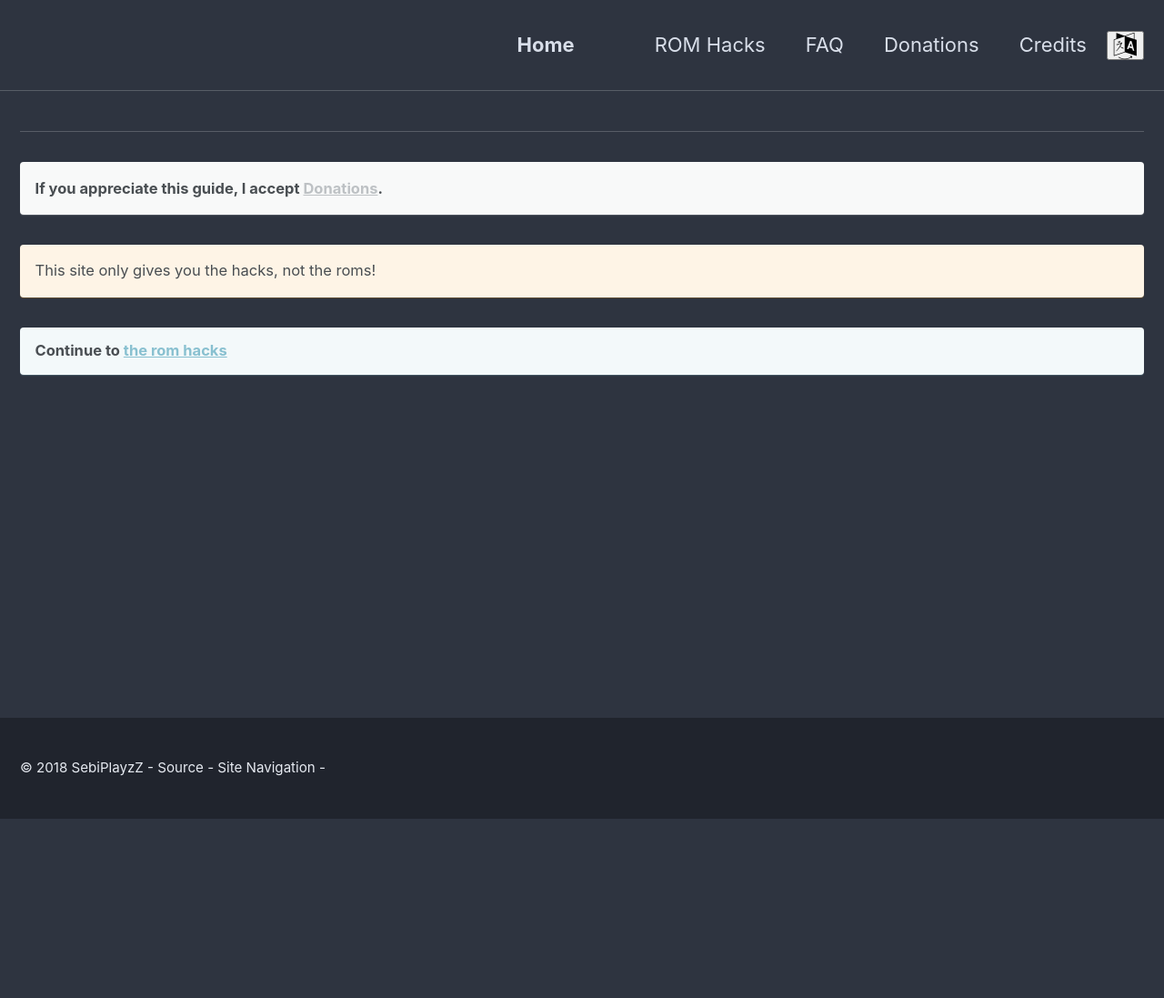
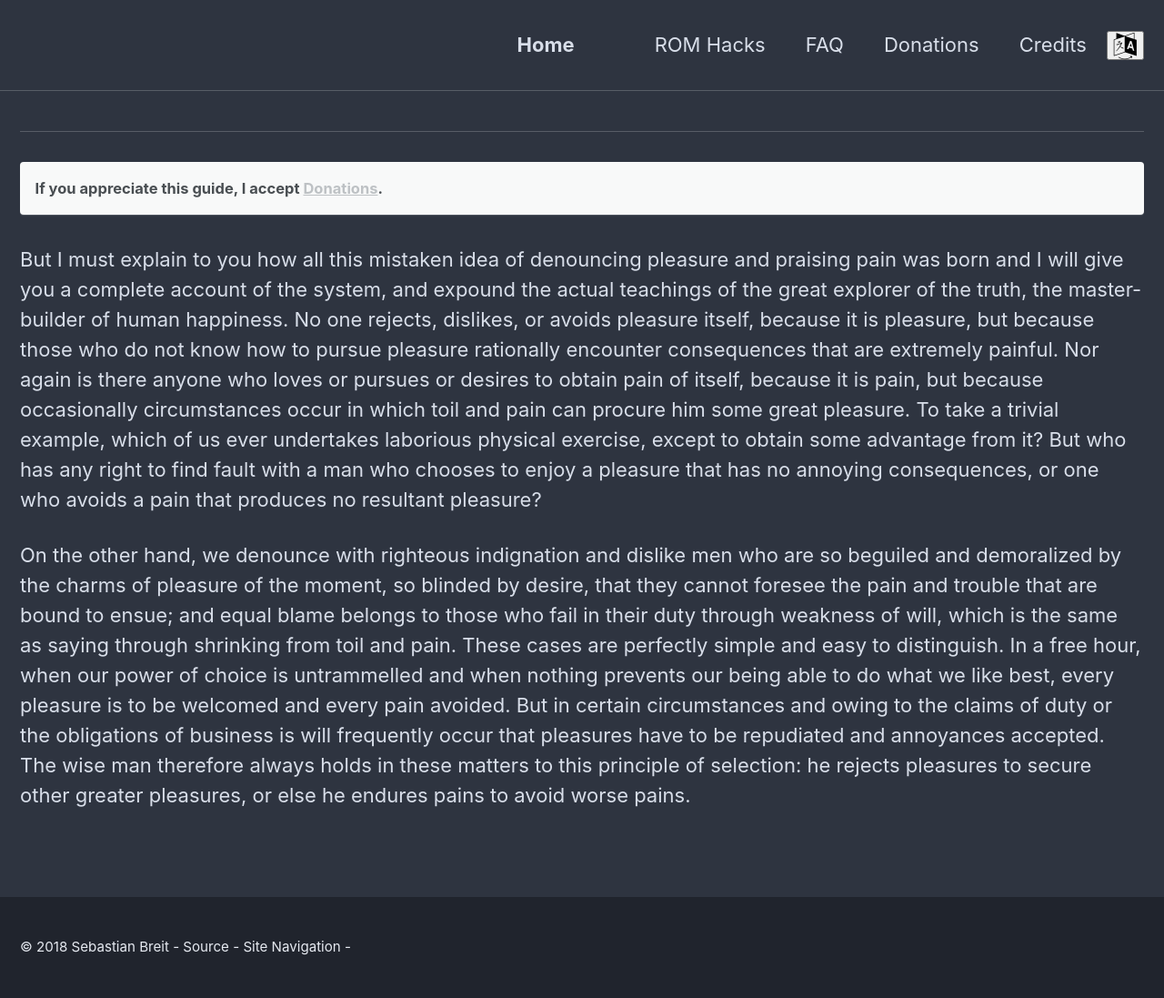
Before and after one commit to SebiPlayzZ/myblog, a Jekyll site: the page built from _pages/en_US/home.txt, in a window 1280 px wide. Shown: the whole page at 91% size. Built offline with Jekyll 4.4.1, drawn with Linux system fonts in a browser that asks for light colours; nearby versions of some CDN libraries; before the commit the page ends 900 px from its top, so only the background shows below that.

Commit message:
update
update

```diff
--- a/_config.yml
+++ b/_config.yml
@@ -19,8 +19,8 @@ theme: minimal-mistakes-jekyll
 locale                   : "en-US"
 title                    : "Test"
 title_separator          : "-"
-name                     : "SebiPlayzZ"
-description              : "Full sighax CFW Guide"
+name                     : "Sebastian Breit"
+description              : "A Test!"
 url                      : #"https://ds.hacks.guide" the base hostname & protocol for your site e.g. "https://mmistakes.github.io"
 baseurl                  : # the subpath of your site, e.g. "/blog"
 repository               : # "SebiPlayzZ/myblog" GitHub username/repo-name e.g. "mmistakes/minimal-mistakes"
@@ -99,10 +99,10 @@ analytics:
 
 # Site Author
 author:
-  name             : "SebiPlayzZ"
+  name             : "Sebastian Breit"
   avatar           : # path of avatar image, e.g. "/assets/images/bio-photo.jpg"
   bio              : "I am an amazing person."
-  location         : "Nullsec"
+  location         : "Europa"
   email            :
   uri              :
   home             : # null (default), "absolute or relative url to link to author home"
--- a/_pages/en_US/home.txt
+++ b/_pages/en_US/home.txt
@@ -4,8 +4,6 @@ title : "DS Rom-Hacks"
 permalink: /index:output_ext
 ---
 
-This site only gives you the hacks, not the roms!
-{: .notice--warning}
+But I must explain to you how all this mistaken idea of denouncing pleasure and praising pain was born and I will give you a complete account of the system, and expound the actual teachings of the great explorer of the truth, the master-builder of human happiness. No one rejects, dislikes, or avoids pleasure itself, because it is pleasure, but because those who do not know how to pursue pleasure rationally encounter consequences that are extremely painful. Nor again is there anyone who loves or pursues or desires to obtain pain of itself, because it is pain, but because occasionally circumstances occur in which toil and pain can procure him some great pleasure. To take a trivial example, which of us ever undertakes laborious physical exercise, except to obtain some advantage from it? But who has any right to find fault with a man who chooses to enjoy a pleasure that has no annoying consequences, or one who avoids a pain that produces no resultant pleasure?
 
-### Continue to [the rom hacks](rom-hacks)
-{: .notice--primary}
+On the other hand, we denounce with righteous indignation and dislike men who are so beguiled and demoralized by the charms of pleasure of the moment, so blinded by desire, that they cannot foresee the pain and trouble that are bound to ensue; and equal blame belongs to those who fail in their duty through weakness of will, which is the same as saying through shrinking from toil and pain. These cases are perfectly simple and easy to distinguish. In a free hour, when our power of choice is untrammelled and when nothing prevents our being able to do what we like best, every pleasure is to be welcomed and every pain avoided. But in certain circumstances and owing to the claims of duty or the obligations of business is will frequently occur that pleasures have to be repudiated and annoyances accepted. The wise man therefore always holds in these matters to this principle of selection: he rejects pleasures to secure other greater pleasures, or else he endures pains to avoid worse pains.
```
